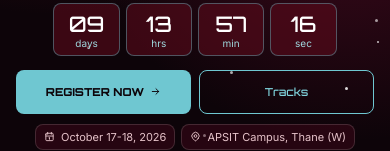
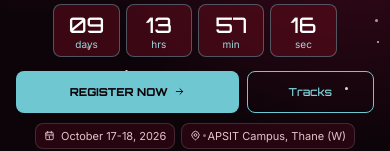
Before and after one commit to TaifoorAnsari/aimpact-hackathon, a React (Vite) app in the folder client/: page / in a window 390 px wide. Shown: the part 530-681 px from the top of the page. Built offline with nearby package versions, Linux system fonts and the light colour scheme; no server answers; a web font is replaced by a local one.

Commit message:
fix(hero): keep register and tracks buttons side by side on mobile

```diff
--- a/client/src/styles/hero.css
+++ b/client/src/styles/hero.css
@@ -299,10 +299,14 @@
 
 .hero__cta {
   display: flex;
-  flex-wrap: wrap;
+  flex-direction: row;
+  flex-wrap: nowrap;
   justify-content: center;
+  align-items: center;
   gap: 10px;
   margin-top: clamp(14px, 2.4vh, 22px);
+  width: 100%;
+  max-width: 380px;
 }
 .btn {
   display: inline-flex;
@@ -455,15 +459,29 @@
     font-size: 10px;
   }
   .hero__cta {
+    display: flex;
+    flex-direction: row;
+    flex-wrap: nowrap;
+    justify-content: center;
+    align-items: center;
     gap: 8px;
     margin-top: 14px;
     width: 100%;
+    max-width: 360px;
   }
   .hero__cta .btn {
-    flex: 1 1 130px;
+    flex: 1 1 auto;
     justify-content: center;
-    padding: 10px 14px;
+    padding: 10px 12px;
     font-size: 11px;
+    white-space: nowrap;
+    min-height: 42px;
+  }
+  .hero__cta .btn--solid {
+    flex: 1.3 1 auto;
+  }
+  .hero__cta .btn--ghost {
+    flex: 0.9 1 auto;
   }
   .hero__info {
     gap: 6px;
@@ -481,10 +499,15 @@
     letter-spacing: 0.5px;
   }
   .hero__cta {
-    flex-direction: column;
+    display: flex;
+    flex-direction: row;
+    flex-wrap: nowrap;
+    gap: 6px;
   }
   .hero__cta .btn {
-    width: 100%;
+    padding: 9px 8px;
+    font-size: 10px;
+    gap: 4px;
   }
 }
 
```
